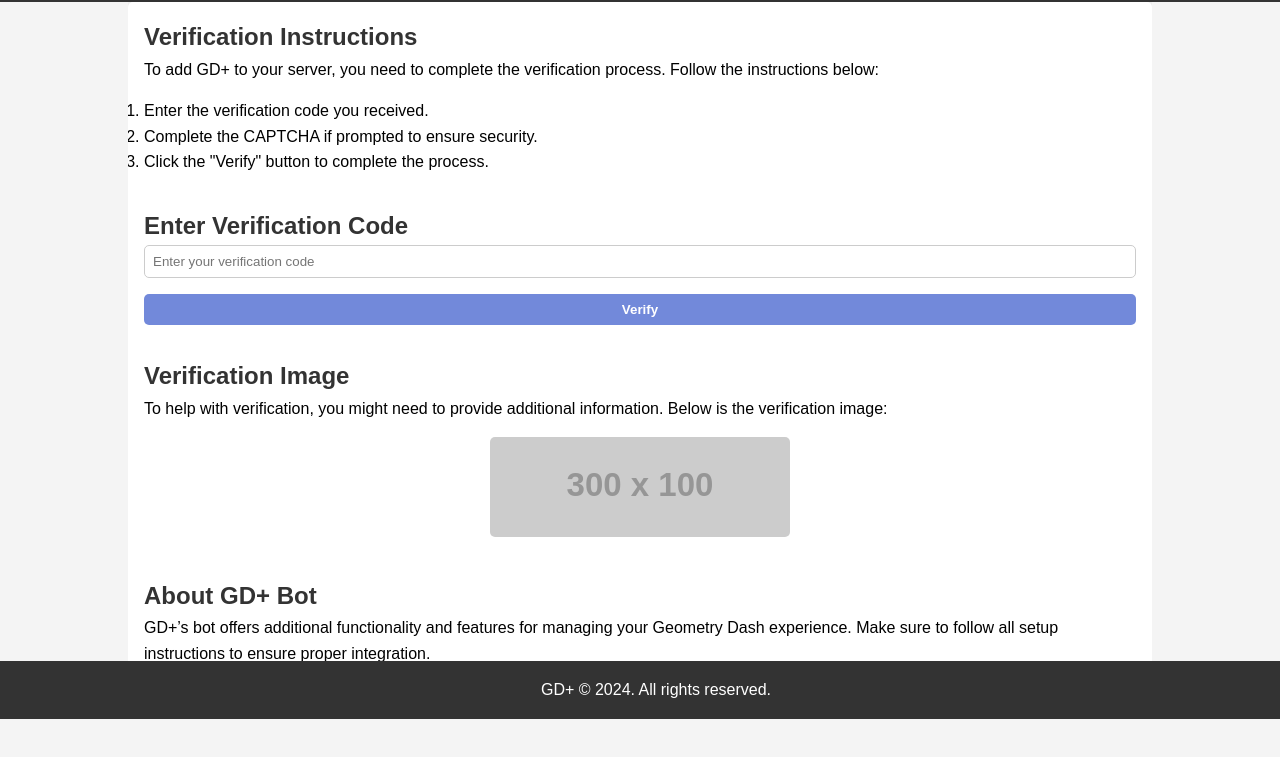
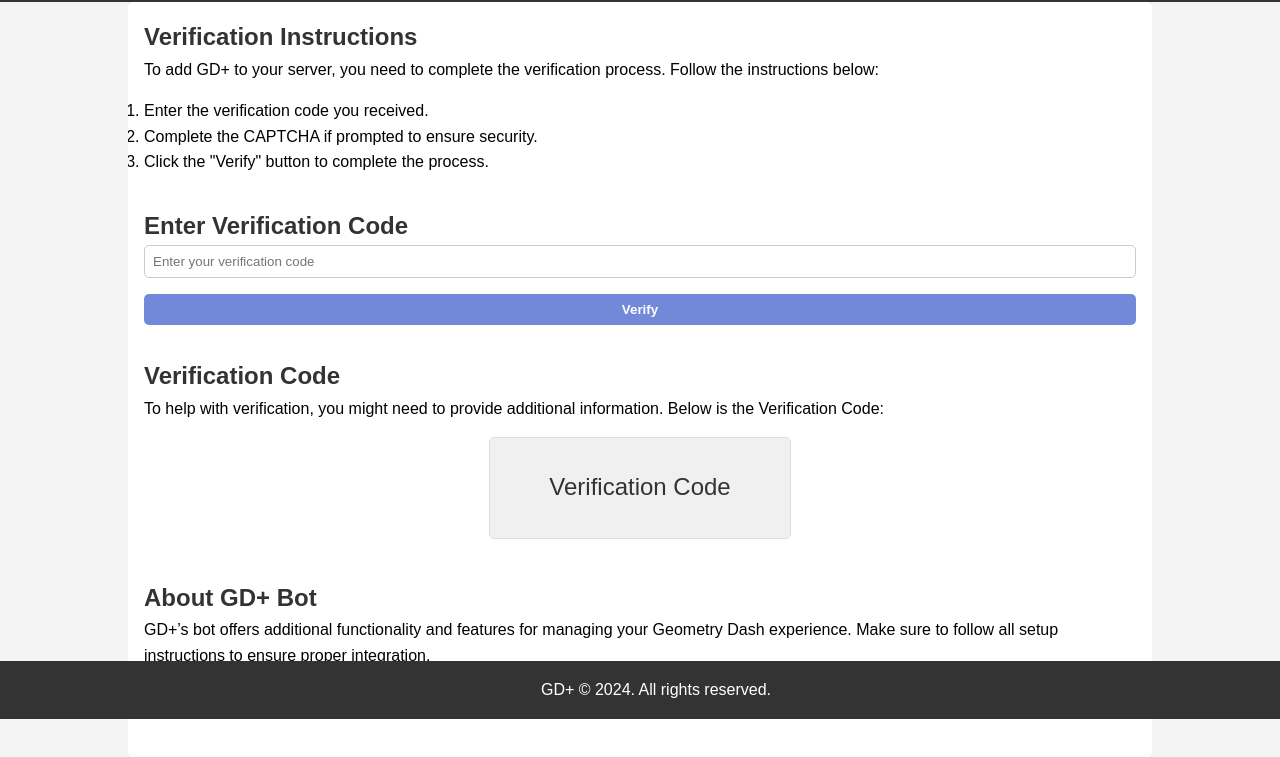
Before and after one commit to SkunkService/gdlite, a plain HTML site: page docs/verify/index.html in a window 1280 px wide. Shown: the part 81-838 px from the top of the page. Before the commit the page ends 800 px from the top, so only its background shows below. Drawn offline with Linux system fonts and the light colour scheme; placeholder pictures from the web are drawn by us.

Commit message:
Update index.html

```diff
--- a/docs/verify/index.html
+++ b/docs/verify/index.html
@@ -47,10 +47,10 @@
             text-align: center;
             margin: 1rem 0;
         }
-        .verification-image img {
+        .verification-image canvas {
+            border: 1px solid #ddd;
+            border-radius: 5px;
             max-width: 100%;
-            height: auto;
-            border-radius: 5px;
         }
     </style>
 </head>
@@ -82,17 +82,17 @@
             </div>
 
             <div class="section">
-                <h2>Verification Image</h2>
-                <p>To help with verification, you might need to provide additional information. Below is the verification image:</p>
+                <h2>Verification Code</h2>
+                <p>To help with verification, you might need to provide additional information. Below is the Verification Code:</p>
                 <div class="verification-image">
-                    <!-- Replace with a placeholder image service URL -->
-                    <img src="https://via.placeholder.com/300x100?text=Verification+Code" alt="Verification Image">
+                    <canvas id="verification-canvas" width="300" height="100"></canvas>
                 </div>
             </div>
 
             <div class="section">
                 <h2>About GD+ Bot</h2>
                 <p>GD+’s bot offers additional functionality and features for managing your Geometry Dash experience. Make sure to follow all setup instructions to ensure proper integration.</p>
+                <p>Will be coming soon for GD+ Bot.</p>
             </div>
         </div>
     </div>
@@ -100,5 +100,7 @@
     <footer>
         <p>GD+ &copy; 2024. All rights reserved.</p>
     </footer>
+
+    <script src="index.js"></script> <!-- Link to your external JS file -->
 </body>
 </html>
```
